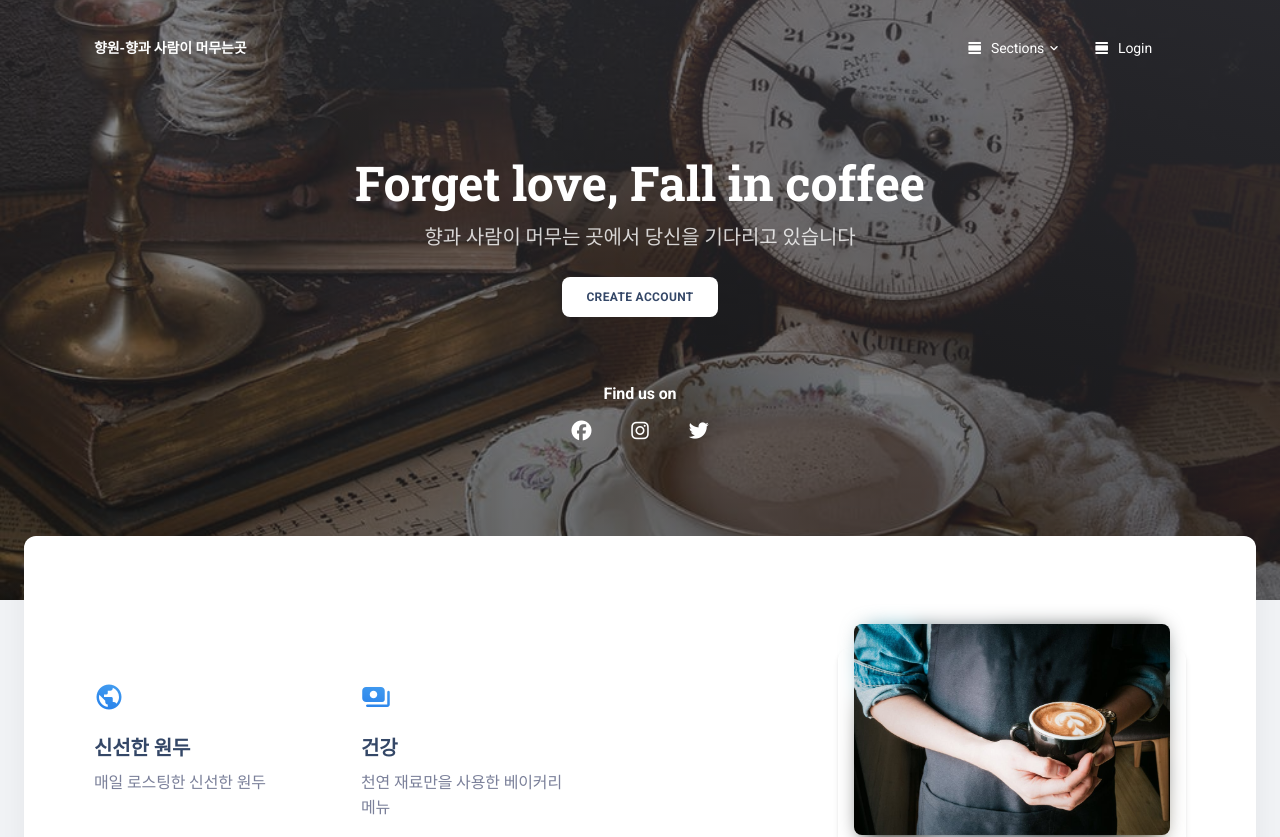
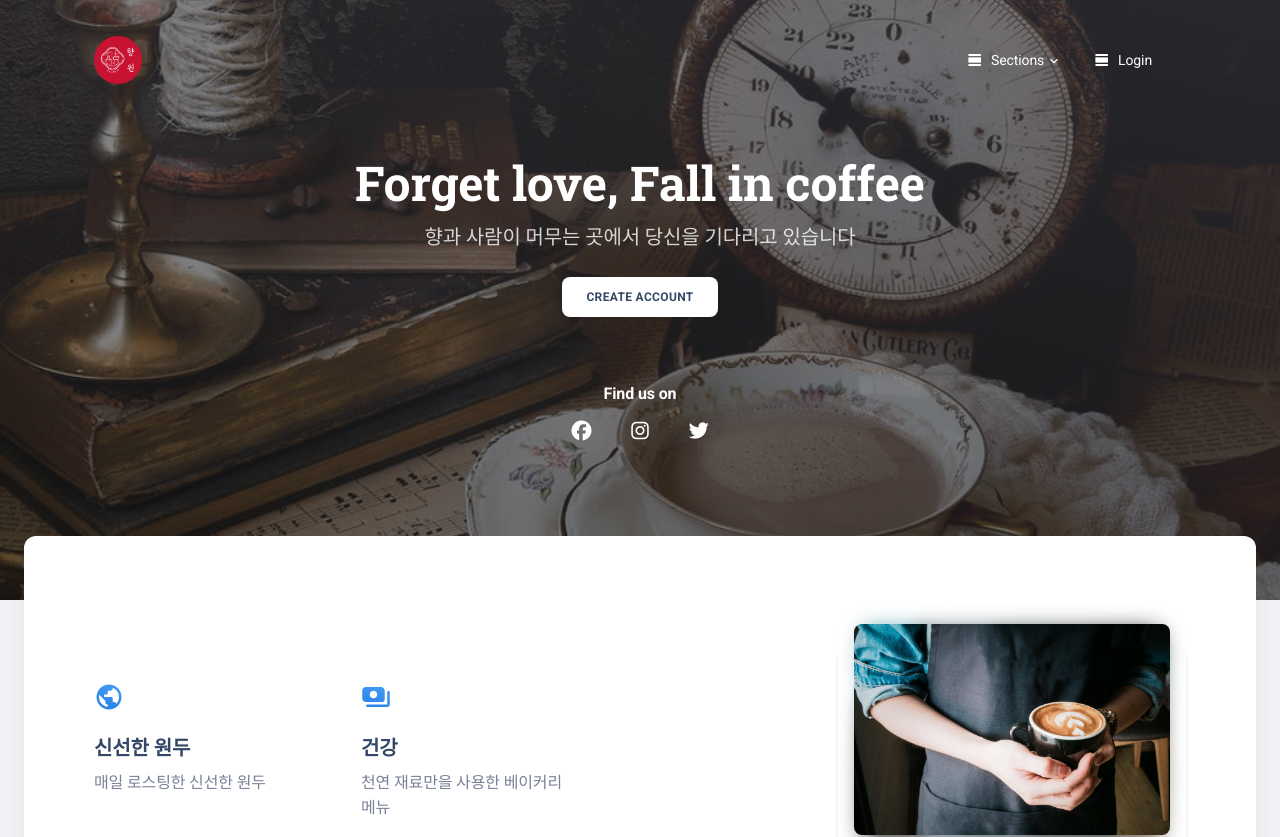
Before and after one commit to khyw407/hwangwon, a React (Create React App) app: page /presentation in a window 1280 px wide. Shown: the top 837 px of the page. Built offline with nearby package versions, Linux system fonts and the light colour scheme.

Commit message:
feature: 로고 적용

```diff
--- a/src/components/Navbars/DefaultNavbar/index.js
+++ b/src/components/Navbars/DefaultNavbar/index.js
@@ -1,3 +1,4 @@
+/* eslint-disable no-unused-vars */
 /* eslint-disable no-param-reassign */
 import { Fragment, useState, useEffect } from "react";
 import { Link } from "react-router-dom";
@@ -15,6 +16,8 @@ import MKButton from "components/MKButton";
 import DefaultNavbarDropdown from "components/Navbars/DefaultNavbar/DefaultNavbarDropdown";
 import DefaultNavbarMobile from "components/Navbars/DefaultNavbar/DefaultNavbarMobile";
 import breakpoints from "assets/theme/base/breakpoints";
+import logo from "assets/images/main-logo/logo.jpeg";
+import MKAvatar from "components/MKAvatar";
 
 function DefaultNavbar({ brand, routes, transparent, light, action, sticky, relative, center }) {
   const [dropdown, setDropdown] = useState("");
@@ -447,7 +450,7 @@ function DefaultNavbar({ brand, routes, transparent, light, action, sticky, rela
             pl={relative || transparent ? 0 : { xs: 0, lg: 1 }}
           >
             <MKTypography variant="button" fontWeight="bold" color={light ? "white" : "dark"}>
-              {brand}
+              <MKAvatar src={logo} alt="team 1" size="md" />
             </MKTypography>
           </MKBox>
           <MKBox
@@ -521,7 +524,7 @@ function DefaultNavbar({ brand, routes, transparent, light, action, sticky, rela
 
 // Setting default values for the props of DefaultNavbar
 DefaultNavbar.defaultProps = {
-  brand: "향원-향과 사람이 머무는곳",
+  brand: "",
   transparent: false,
   light: false,
   action: false,
```
Also changed, not shown: src/assets/images/main-logo/logo.jpeg (added).
